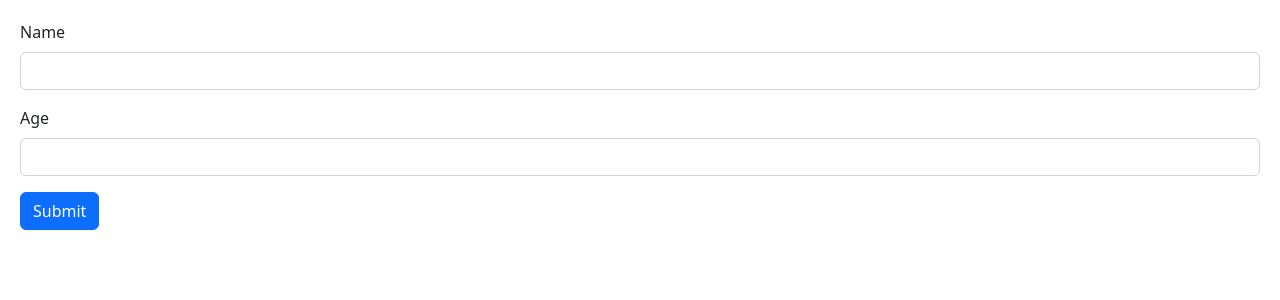
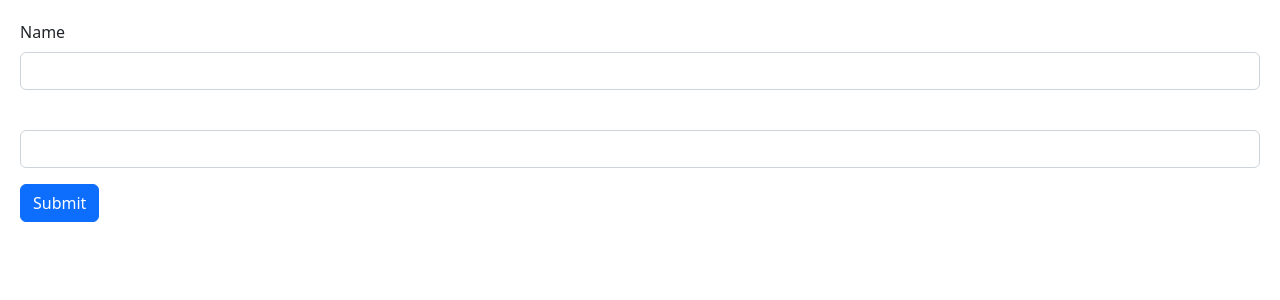
Before and after one commit to ifuenteromero/typescript, a React (Vite) app: page / in a window 1280 px wide. Shown: the top 300 px of the page. Built offline with nearby package versions, Linux system fonts and the light colour scheme.

Commit message:
6 Managing forms with React Hook Form

```diff
--- a/src/App.tsx
+++ b/src/App.tsx
@@ -1,9 +1,10 @@
 import Form from "./components/Form";
+import ReactHookForm from "./components/ReactHookForm";
 
 const App = () => {
 	return (
 		<div>
-			<Form />
+			<ReactHookForm />
 		</div>
 	);
 };
--- /dev/null
+++ b/src/components/ReactHookForm.tsx
@@ -0,0 +1,38 @@
+import React, { useState, FormEvent, ChangeEvent } from "react";
+import { useForm, FieldValues } from "react-hook-form";
+
+const ReactHookForm = () => {
+	const { register, handleSubmit } = useForm();
+
+	const onSubmit = (data: FieldValues) => console.log({ data });
+
+	return (
+		<form onSubmit={handleSubmit(onSubmit)}>
+			<div className="mb-3">
+				<label htmlFor="name" className="form-label">
+					Name
+				</label>
+				<input
+					{...register("name")}
+					id="name"
+					type="text"
+					className="form-control"
+				/>
+			</div>
+			<div className="mb-3">
+				<label htmlFor="age" className="form-label"></label>
+				<input
+					{...register("age")}
+					id="age"
+					type="number"
+					className="form-control"
+				/>
+			</div>
+			<button className="btn btn-primary" type="submit">
+				Submit
+			</button>
+		</form>
+	);
+};
+
+export default ReactHookForm;
```
